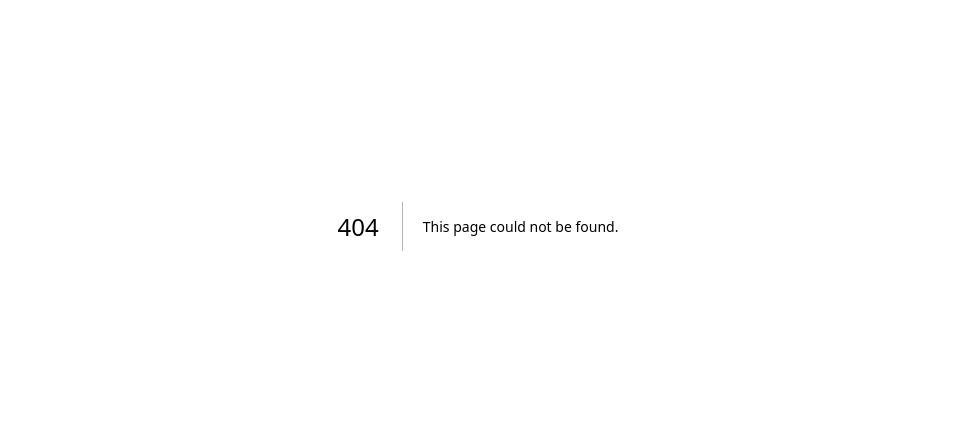
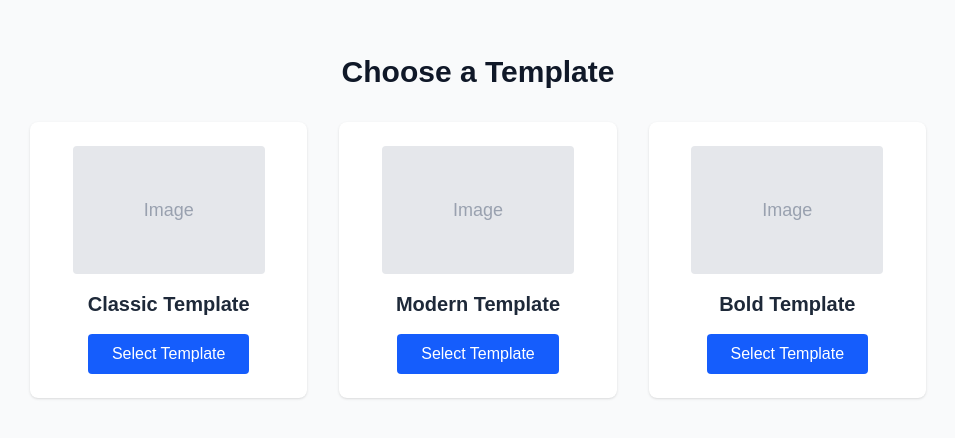
Before and after one commit to mikespacek/roofsitesmvp, a Next.js app: page /templates in a window 1280 px wide. Before the commit this address had no page. Shown: the part 174-612 px from the top of the page, without its empty margins (162-1117 px from the left). Built offline with nearby package versions, Linux system fonts and the light colour scheme.

Commit message:
feat: add landing page and templates selection page

```diff
--- a/src/app/page.tsx
+++ b/src/app/page.tsx
@@ -1,3 +1,5 @@
+import Image from "next/image";
+
 export default function Home() {
   return (
     <div className="flex flex-col items-center justify-center min-h-screen bg-white dark:bg-gray-900 px-4">
--- a/src/app/template-selection/page.tsx
+++ /dev/null
@@ -1,29 +0,0 @@
-export default function TemplateSelection() {
-  const templates = [
-    { id: 1, name: "Modern Blue", preview: "Template 1 Preview" },
-    { id: 2, name: "Classic Gray", preview: "Template 2 Preview" },
-    { id: 3, name: "Bold Orange", preview: "Template 3 Preview" },
-  ];
-
-  return (
-    <div className="min-h-screen flex flex-col items-center justify-center bg-white dark:bg-gray-900 px-4 py-12">
-      <h1 className="text-3xl font-bold mb-8 text-gray-900 dark:text-white text-center">Select a Template</h1>
-      <div className="flex flex-col sm:flex-row gap-6 w-full max-w-4xl justify-center">
-        {templates.map((template) => (
-          <div
-            key={template.id}
-            className="flex flex-col items-center border rounded-lg shadow p-6 bg-gray-50 dark:bg-gray-800 w-full sm:w-72"
-          >
-            <div className="h-32 w-full mb-4 flex items-center justify-center bg-gray-200 dark:bg-gray-700 rounded text-gray-500 text-sm">
-              {template.preview}
-            </div>
-            <div className="font-semibold text-lg mb-2 text-gray-900 dark:text-white">{template.name}</div>
-            <button className="mt-2 px-4 py-2 bg-blue-600 hover:bg-blue-700 text-white rounded font-medium transition-colors">
-              Select Template
-            </button>
-          </div>
-        ))}
-      </div>
-    </div>
-  );
-}
--- /dev/null
+++ b/src/app/templates/page.tsx
@@ -0,0 +1,53 @@
+"use client";
+import { useRouter } from "next/navigation";
+
+const templates = [
+  {
+    id: "classic",
+    title: "Classic Template",
+  },
+  {
+    id: "modern",
+    title: "Modern Template",
+  },
+  {
+    id: "bold",
+    title: "Bold Template",
+  },
+];
+
+export default function TemplatesPage() {
+  const router = useRouter();
+
+  const handleSelect = (id: string) => {
+    if (typeof window !== "undefined") {
+      localStorage.setItem("selectedTemplate", id);
+    }
+    router.push("/form");
+  };
+
+  return (
+    <div className="min-h-screen flex flex-col items-center justify-center bg-gray-50 py-12 px-4">
+      <h1 className="text-3xl font-bold mb-8 text-gray-900">Choose a Template</h1>
+      <div className="grid grid-cols-1 sm:grid-cols-3 gap-8 w-full max-w-4xl">
+        {templates.map((template) => (
+          <div
+            key={template.id}
+            className="bg-white rounded-lg shadow p-6 flex flex-col items-center"
+          >
+            <div className="w-48 h-32 bg-gray-200 rounded mb-4 flex items-center justify-center text-gray-400">
+              <span className="text-lg">Image</span>
+            </div>
+            <h2 className="text-xl font-semibold mb-4 text-gray-800">{template.title}</h2>
+            <button
+              className="px-6 py-2 bg-blue-600 hover:bg-blue-700 text-white rounded font-medium transition-colors"
+              onClick={() => handleSelect(template.id)}
+            >
+              Select Template
+            </button>
+          </div>
+        ))}
+      </div>
+    </div>
+  );
+}
```
